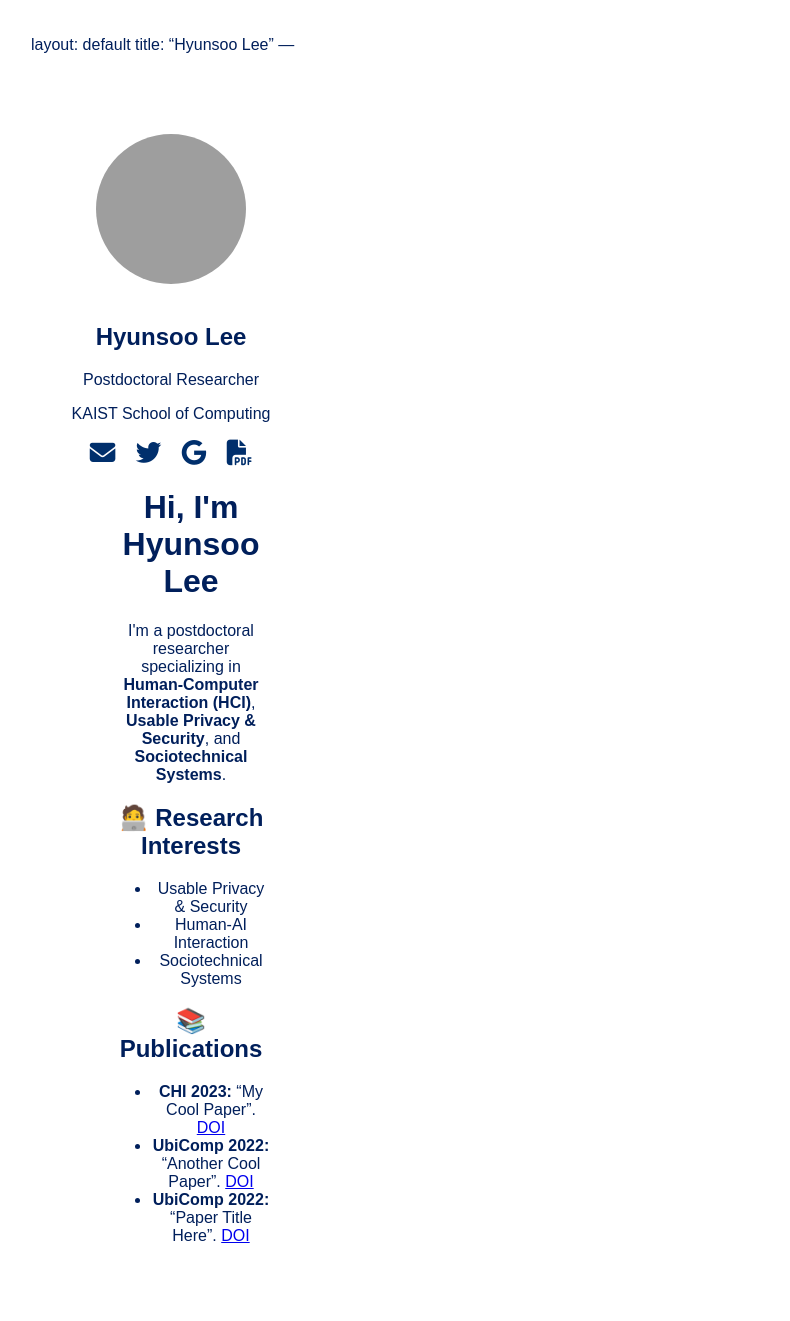
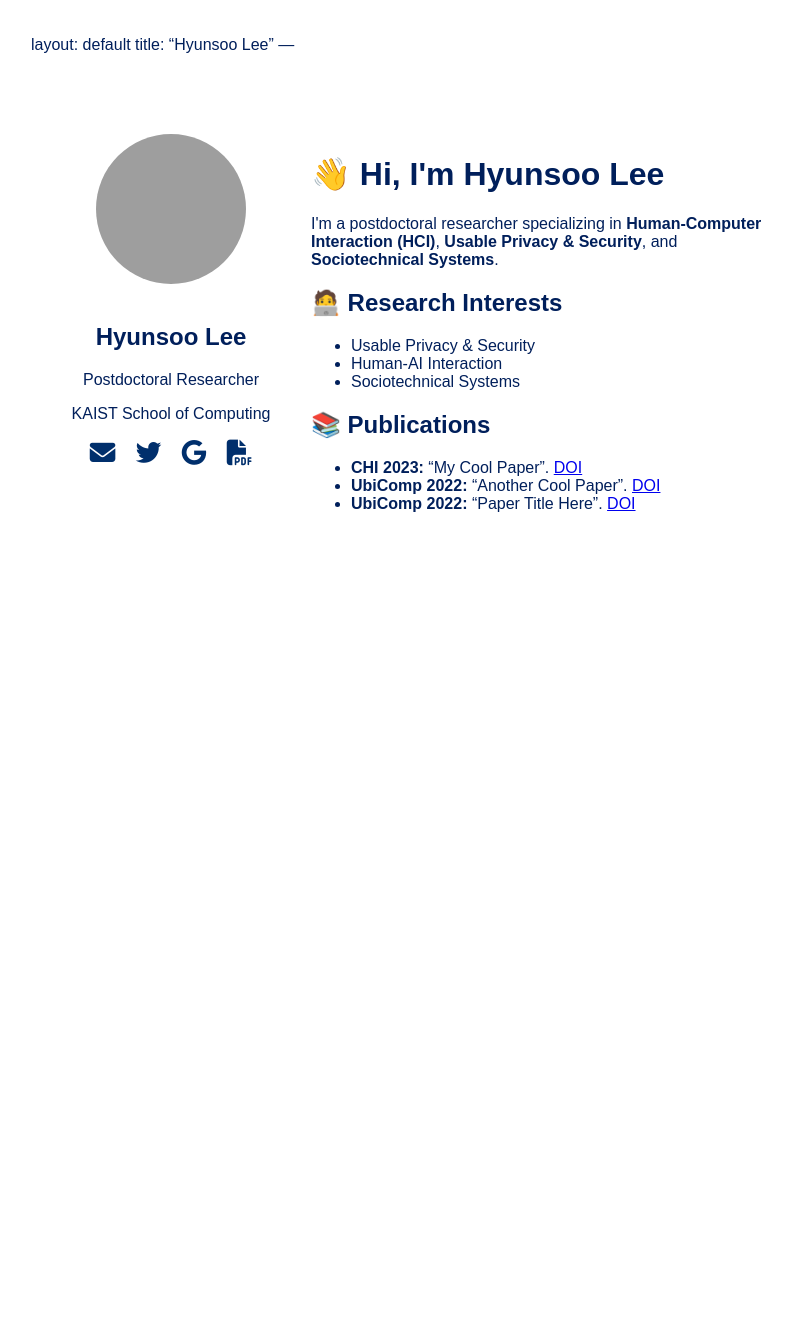
Before and after one commit to hslee90/hslee90.github.io, a Jekyll site: the page built from index.md, in a window 1280 px wide. Shown: the whole page, without its empty margins (209-999 px from the left). Built offline with Jekyll 4.4.1, drawn with Linux system fonts in a browser that asks for light colours; nearby versions of some CDN libraries; our own code applies the rules of GitHub Pages for plain Markdown files; after the commit the page ends 900 px from its top, so only the background shows below that; grey boxes are pictures that could not be loaded.

Commit message:
Update index.md

```diff
--- a/index.md
+++ b/index.md
@@ -22,11 +22,15 @@ title: "Hyunsoo Lee"
       <a href="{{ site.baseurl }}/assets/cv/Hyunsoo_Lee_CV.pdf"><i class="fa-solid fa-file-pdf"></i></a>
     </div>
 
-
+    <!-- 로고 제거 -->
+    <!-- <div class="logo">
+      <img src="{{ site.baseurl }}/assets/images/logo.png" alt="Logo">
+    </div> -->
+  </div>
 
   <!-- 오른쪽: 텍스트 내용 -->
   <div class="main-content">
-    <h1> Hi, I'm Hyunsoo Lee</h1>
+    <h1>👋 Hi, I'm Hyunsoo Lee</h1>
     <p>I'm a postdoctoral researcher specializing in <strong>Human-Computer Interaction (HCI)</strong>, <strong>Usable Privacy & Security</strong>, and <strong>Sociotechnical Systems</strong>.</p>
 
     <h2>🧑‍💻 Research Interests</h2>
```
